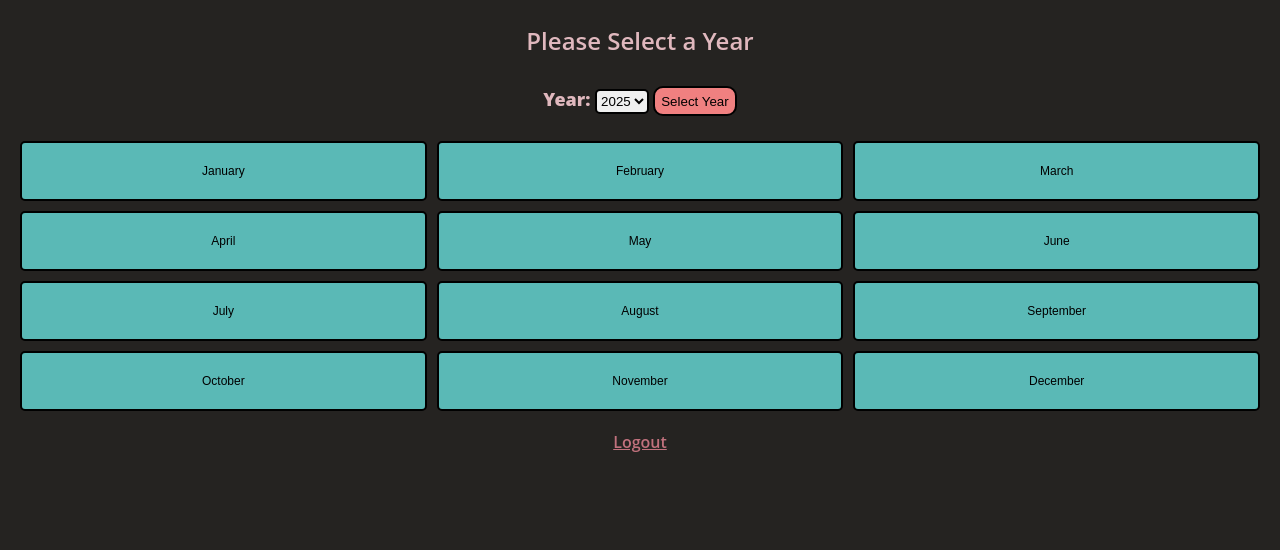
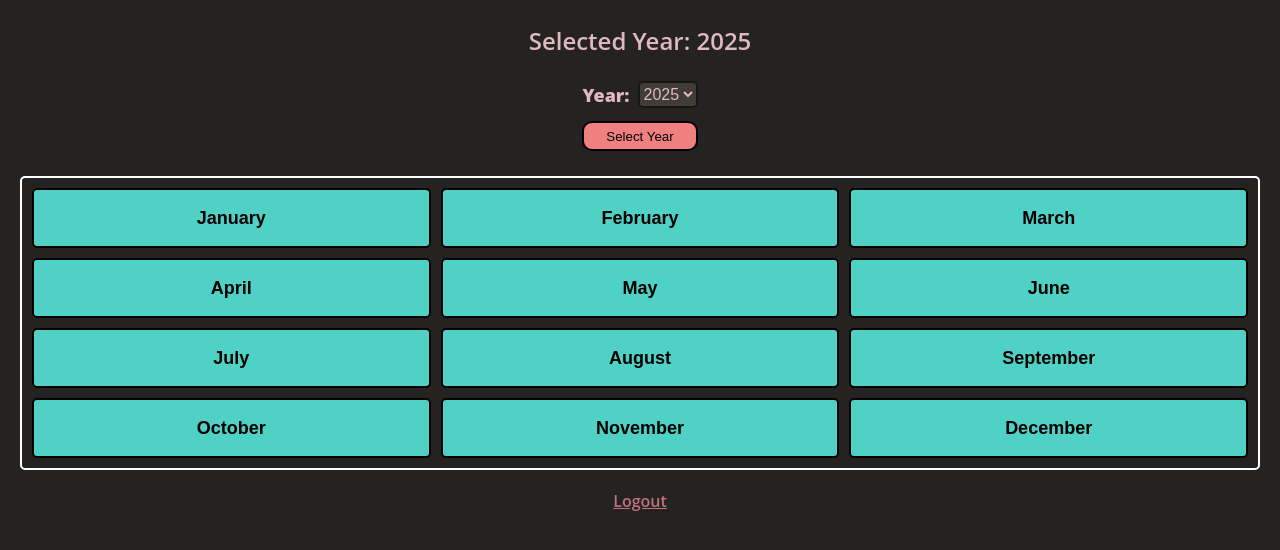
Before and after one commit to loganpinel06/Checkr-S, a Flask app: page /dashboard in a window 1280 px wide. Shown: the part 194-744 px from the top of the page. Run offline with Flask 3, Linux system fonts and the light colour scheme; the visitor is signed in with stand-in values (Sample User, id 1).

Commit message:
Finished the styles for the dashboard, might change button colors..., also updated the h3 to show the selected year

```diff
--- a/app/static/styles.css
+++ b/app/static/styles.css
@@ -41,6 +41,7 @@ header {
 }
 .flashedMessage button:hover {
   background-color: #ed6969;
+  cursor: pointer;
 }
 
 .loginForm, .registerForm {
@@ -76,6 +77,10 @@ header {
 }
 .loginForm input[type=submit]:hover, .registerForm input[type=submit]:hover {
   background-color: #ed6969;
+  cursor: pointer;
+}
+.loginForm p, .registerForm p {
+  text-align: center;
 }
 .loginForm p > a, .registerForm p > a {
   color: #c1717d;
@@ -92,14 +97,30 @@ header {
   font-size: 24px;
   font-weight: 600;
 }
-.yearSelector form label {
+.yearSelector form {
+  display: flex;
+  flex-direction: column;
+  gap: 0.5rem;
+}
+.yearSelector form .yearForm {
+  display: flex;
+  align-items: center;
+  gap: 0.5rem;
+}
+.yearSelector form .yearForm label {
   font-size: 18px;
   font-weight: 800;
 }
-.yearSelector form select {
+.yearSelector form .yearForm select {
   padding: 2px 0;
-  border: 2px solid black;
+  border: 2px solid #181615;
   border-radius: 5px;
+  background-color: #403d39;
+  color: #E0B8BE;
+  font-size: 16px;
+}
+.yearSelector form .yearForm select:hover {
+  cursor: pointer;
 }
 .yearSelector form input[type=submit] {
   background-color: #F08080;
@@ -110,6 +131,7 @@ header {
 }
 .yearSelector form input[type=submit]:hover {
   background-color: #ed6969;
+  cursor: pointer;
 }
 
 .monthButtonContainer {
@@ -119,17 +141,22 @@ header {
   grid-template-columns: repeat(3, 1fr);
   gap: 10px;
   margin: 20px;
+  border: 2px solid white;
+  border-radius: 5px;
+  padding: 10px;
 }
 .monthButtonContainer button {
-  background-color: #5AB9B6;
+  background-color: #4FD1C5;
   width: 100%;
   height: 60px;
   border: 2px solid black;
   border-radius: 5px;
-  font-size: 12px;
+  font-size: 18px;
+  font-weight: 600;
 }
 .monthButtonContainer button:hover {
-  background-color: #4aafac;
+  background-color: #31bcaf;
+  cursor: pointer;
 }
 
 a#logoutlink {
--- a/app/static/styles.scss
+++ b/app/static/styles.scss
@@ -4,7 +4,7 @@
 $background-color: #252321;
 $text-color: #E0B8BE;
 $submit-button-color: #F08080;
-$month-button-color: #5AB9B6;
+$month-button-color: #4FD1C5;
 
 //BASE STYLES FOR EVERY PAGE
 //body styles
@@ -62,6 +62,7 @@ header {
 
         &:hover {
             background-color: darken($submit-button-color, 5%);
+            cursor: pointer;
         }
     }
 }
@@ -115,7 +116,13 @@ header {
 
         &:hover {
             background-color: darken($submit-button-color, 5%);
+            cursor: pointer;
         }
+    }
+
+    //select the p tag
+    p {
+        text-align: center;
     }
 
     //select the p tags anchor element
@@ -129,6 +136,7 @@ header {
 //year selector styles
 .yearSelector {
     //flexbox stlyes
+    //puts the h3 and the form elements in a column
     display: flex;
     flex-direction: column;
     align-items: center;
@@ -142,6 +150,19 @@ header {
 
     //style the form
     form {
+        //puts the .yearForm container and submit button in a column
+        display: flex;
+        flex-direction: column;
+        gap: 0.5rem;
+
+        //target the yearForm class
+        .yearForm {
+            //flexbox styles
+            //puts the label and select elements in a row and a gap between them
+            display: flex;
+            align-items: center;
+            gap: 0.5rem;
+
             //style the label element
             label {
                 font-size: 18px;
@@ -150,16 +171,23 @@ header {
 
             //style the select element
             select {
-            //width: 50%;
                 padding: 2px 0;
-            border: 2px solid black;
+                border: 2px solid darken($background-color, 5%);
                 border-radius: 5px;
+                background-color: lighten($background-color, 10%);
+                color: $text-color;
+                font-size: 16px;
+
+                //hover effect for pointer
+                &:hover {
+                    cursor: pointer;
+                }
+            }
         }
 
         //style the submit input button
         input[type="submit"] {
             background-color: $submit-button-color;
-            //width: 80%;
             height: 30px;
 
             //box model styles
@@ -170,6 +198,7 @@ header {
             //hover effect
             &:hover {
                 background-color: darken($submit-button-color, 5%);
+                cursor: pointer;
             }
         }
     }
@@ -186,6 +215,9 @@ header {
 
     //box model styles
     margin: 20px;
+    border: 2px solid white;
+    border-radius: 5px;
+    padding: 10px;
 
     //style the buttons
     button {
@@ -194,10 +226,12 @@ header {
         height: 60px;
         border: 2px solid black;
         border-radius: 5px;
-        font-size: 12px;
+        font-size: 18px;
+        font-weight: 600;
 
         &:hover {
-            background-color: darken($month-button-color, 5%);
+            background-color: darken($month-button-color, 10%);
+            cursor: pointer;
         }
     }
 }
--- a/app/templates/main/dashboard.html
+++ b/app/templates/main/dashboard.html
@@ -18,8 +18,10 @@ and gather the appropriate data for a certain month -->
 
 <!-- Create a div and class for a year selector -->
 <div class="yearSelector">
-   <h3>Please Select a Year</h3>
+    <h3>Selected Year: {{current_year}}</h3>
     <form action="{{url_for('view.dashboard')}}" method="POST">
+         <!-- Create a div to seperate the label and selector from the submit button for styling purposes -->
+         <div class="yearForm">
              <label for="year">Year: </label>
              <select name="year" id="year" required>
                  <!-- Loop through the years list and create an option for each year -->
@@ -28,6 +30,7 @@ and gather the appropriate data for a certain month -->
                      <option value="{{year}}" {% if year == current_year %}selected{% endif %}>{{year}}</option>
                  {% endfor %}
              </select>
+         </div>
          <input type="submit" value="Select Year">
     </form>
 </div>
```
Also changed, not shown: 1 other file. Lines whose indentation alone changed are shown as unchanged.
